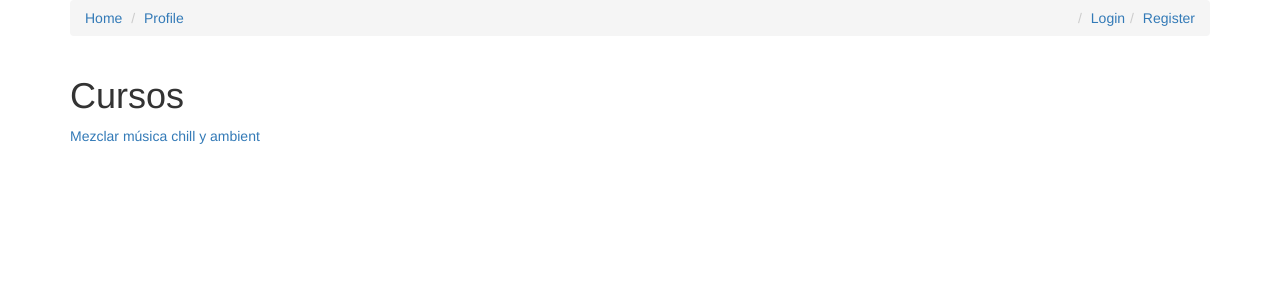
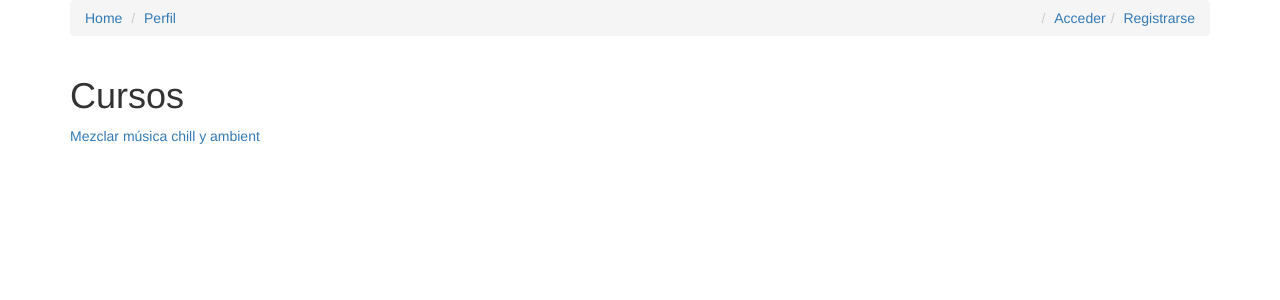
Before and after one commit to jcmpes/elearning, a Django app: page /courses/ in a window 1280 px wide. Shown: the top 300 px of the page. Run offline with Django 3.2, Linux system fonts and the light colour scheme; data comes from the database, SQL or seed files in the repository; both versions use the stored data as it was after the commit; some libraries are stand-ins or nearby versions.

Commit message:
Added requirements

```diff
--- a/src/courses/templates/courses/base.html
+++ b/src/courses/templates/courses/base.html
@@ -11,17 +11,17 @@
 
     <div class="container">
         <ol class="breadcrumb">
-            <li><a href="/">Home</a></li>
-            <li><a href="/profile">Profile</a></li>
+            <li><a href="/courses">Home</a></li>
+            <li><a href="/memberships/profile/">Perfil</a></li>
 
             {% block post_detail_link %}
             {% endblock %}
 
             {% if not request.user.is_authenticated %}
-            <li class="pull-right"><a href="/register">Register</a></li>
-            <li class="pull-right"><a href="/login">Login</a></li>
+            <li class="pull-right"><a href="/register">Registrarse</a></li>
+            <li class="pull-right"><a href="/login">Acceder</a></li>
             {% else %}
-            <li class="pull-right"><a href="/memberships">Memberships</a></li>
+            <li class="pull-right"><a href="/memberships">Membresías</a></li>
             {% endif %}
         </ol>
     </div>
--- a/src/courses/templates/courses/course_list.html
+++ b/src/courses/templates/courses/course_list.html
@@ -11,6 +11,4 @@
             </div>
         </div>
     </div>
-
-
 {% endblock %}
--- a/src/courses/templates/courses/lesson_detail.html
+++ b/src/courses/templates/courses/lesson_detail.html
@@ -18,7 +18,7 @@
                     <video controls
                            controlsList="nodownload"
                            poster="{{ objects.thumbnail.url }}"
-                           src="/static{{ object.video_url }}"
+                           src="/static/{{ object.video_url }}"
                            width="300"
                            height="200">
                         Tu navegador no soporta video embebido.
```
Also changed, not shown: src/requirements.txt (added, +76 -0 lines), src/db.sqlite3, 1 other file.
